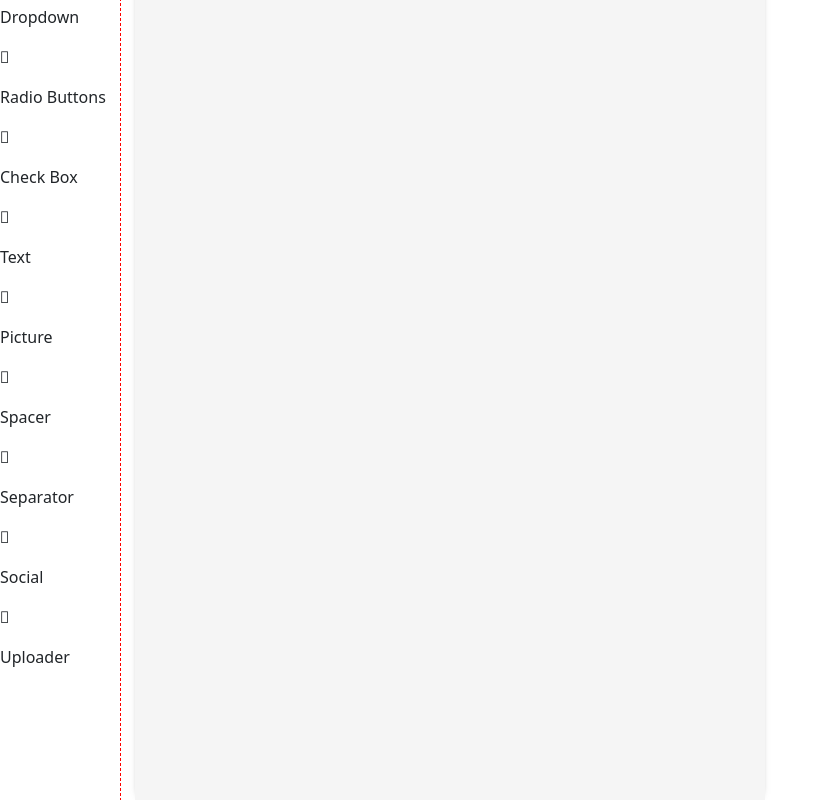
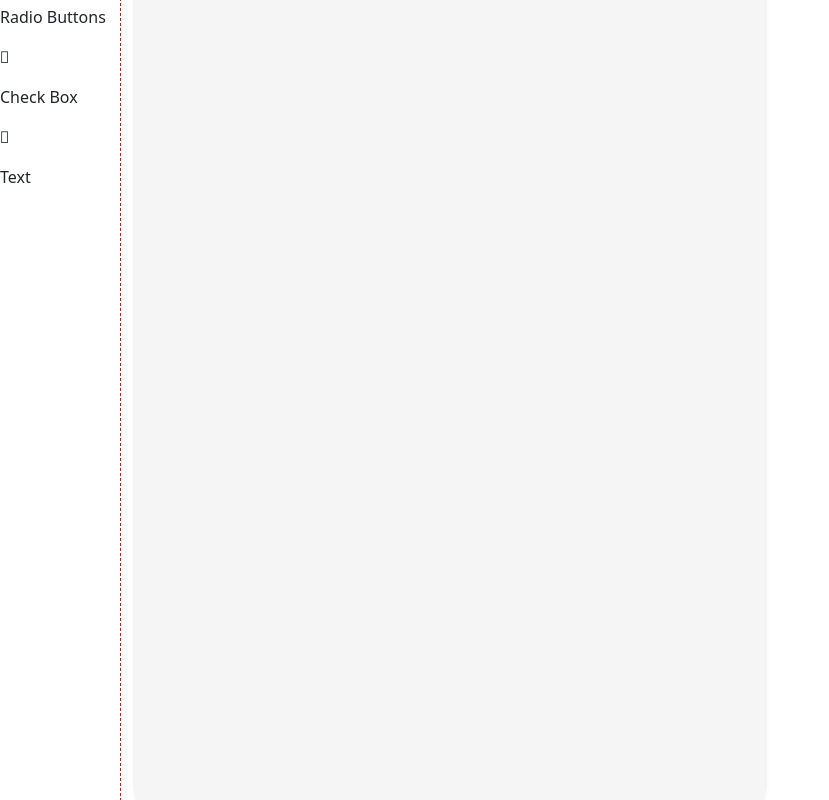
Before and after one commit to JovanShandro/Drag-and-Drop-Form-Builder-Tutorial, an Angular app: page / in a window 1280 px wide. Shown: the part 431-1231 px from the top of the page, without its empty margins (0-829 px from the left). Built offline with nearby package versions, Linux system fonts and the light colour scheme.

Commit message:
removed some elements from DraggableElements.ts

```diff
--- a/src/app/data/DraggableElementsList.ts
+++ b/src/app/data/DraggableElementsList.ts
@@ -1,8 +1,8 @@
 export const DraggableElementsList = [
-    {
-        title: 'Section',
-        icon: 'fa-solid fa-table-columns',
-    },
+    // {
+    //     title: 'Section',
+    //     icon: 'fa-solid fa-table-columns',
+    // },
     {
         title: 'Button',
         icon: 'fa-solid fa-square',
@@ -31,24 +31,24 @@ export const DraggableElementsList = [
         title: 'Text',
         icon: 'fa-solid fa-language',
     },
-    {
-        title: 'Picture',
-        icon: 'fa-regular fa-image',
-    },
-    {
-        title: 'Spacer',
-        icon: 'fa-solid fa-arrows-alt-v',
-    },
-    {
-        title: 'Separator',
-        icon: 'fa-solid fa-grip-lines',
-    },
-    {
-        title: 'Social',
-        icon: 'fa-solid fa-share-alt',
-    },
-    {
-        title: 'Uploader',
-        icon: 'fa-solid fa-upload',
-    },
+    // {
+    //     title: 'Picture',
+    //     icon: 'fa-regular fa-image',
+    // },
+    // {
+    //     title: 'Spacer',
+    //     icon: 'fa-solid fa-arrows-alt-v',
+    // },
+    // {
+    //     title: 'Separator',
+    //     icon: 'fa-solid fa-grip-lines',
+    // },
+    // {
+    //     title: 'Social',
+    //     icon: 'fa-solid fa-share-alt',
+    // },
+    // {
+    //     title: 'Uploader',
+    //     icon: 'fa-solid fa-upload',
+    // },
 ];
```
